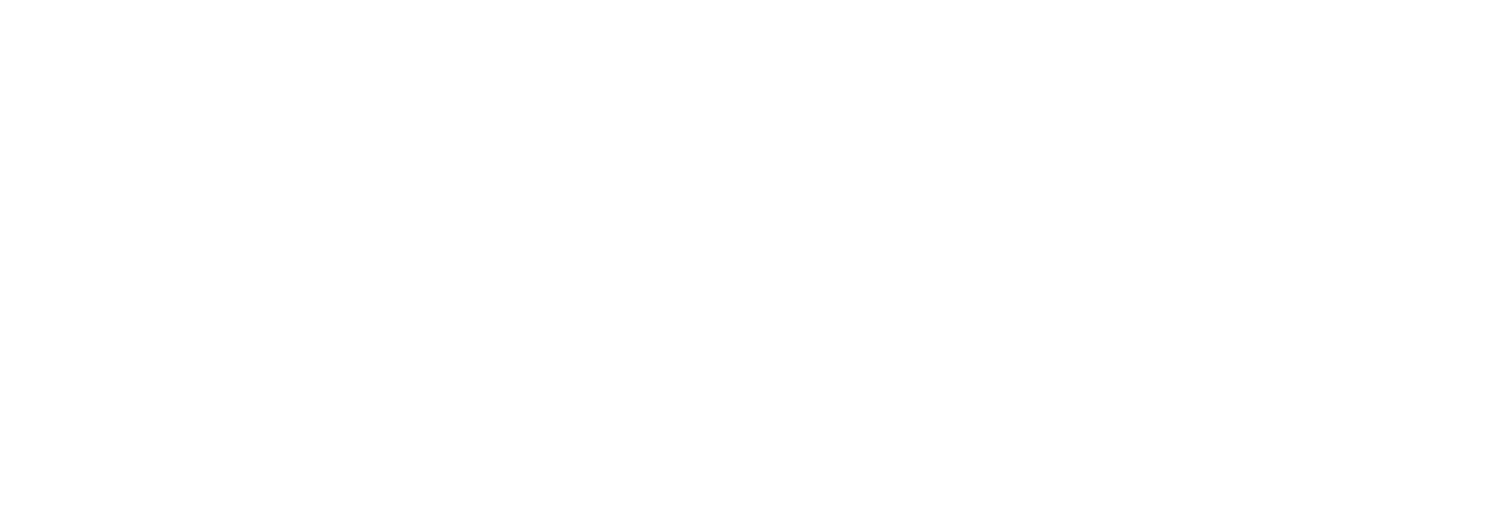
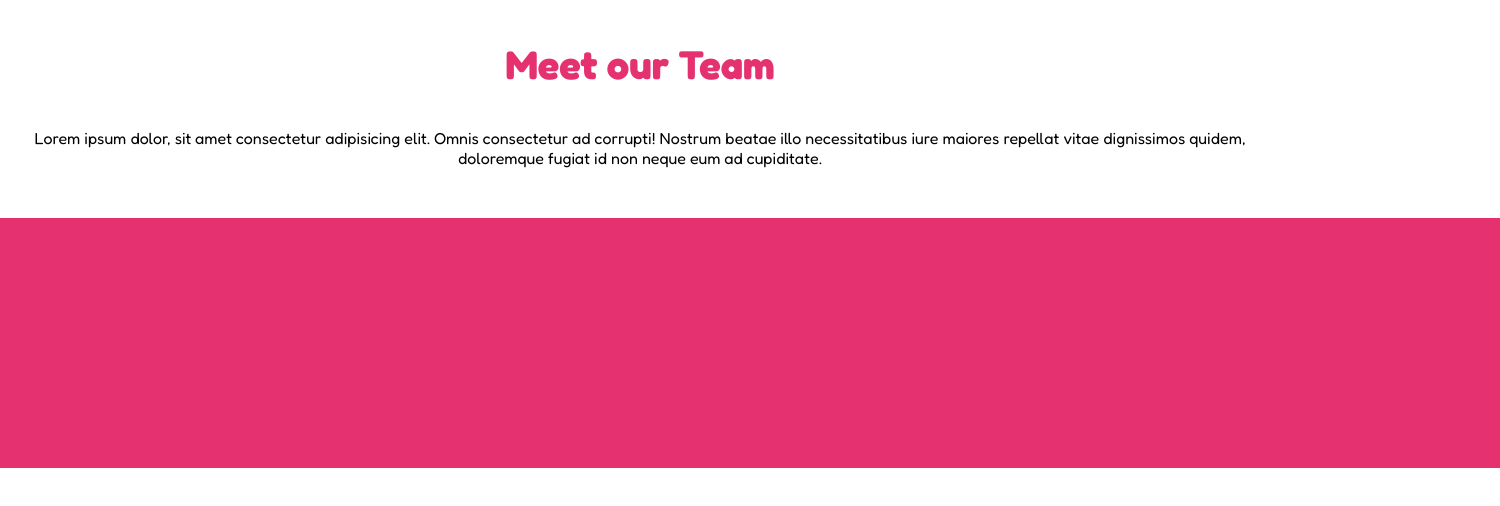
Before and after one commit to VincenzoTulimieri/js-our-team, a plain HTML site: page index.html in a window 1280 px wide. Shown: the whole page, 1500 px wide, since content can reach past the window. Drawn offline with Linux system fonts and the light colour scheme.

Commit message:
feat: fatto header e testo

```diff
--- a/css/style.css
+++ b/css/style.css
@@ -0,0 +1,46 @@
+*{
+    margin:0;
+    padding: 0;
+    box-sizing: border-box;
+}
+body{
+    font-family: "Fredoka", sans-serif;
+    font-optical-sizing: auto;
+}
+
+
+
+/* header */
+.intestazione{
+    padding: 40px;
+}
+.title{
+    color: #e53170;
+    text-align: center;
+    font-size: 5vh;
+}
+
+
+
+/* main */
+.container{
+    max-width: 1440px;
+    margin: 0 auto;
+    font-size: 2vh;
+    text-align: center;
+}
+.text{
+    margin-bottom: 50px;
+}
+
+
+
+
+
+
+
+.debug{
+    height: 250px;
+    width: 1500px;
+    background-color: #e53170;
+}
--- a/index.html
+++ b/index.html
@@ -4,12 +4,35 @@
     <meta charset="UTF-8">
     <meta name="viewport" content="width=device-width, initial-scale=1.0">
     <title>Il nostro Team</title>
+    <!-- google font -->
+    <link rel="preconnect" href="https://fonts.googleapis.com">
+    <link rel="preconnect" href="https://fonts.gstatic.com" crossorigin>
+    <link href="https://fonts.googleapis.com/css2?family=Fredoka:wght@300..700&display=swap" rel="stylesheet">
+    <!-- /google font -->
     <!-- foglio di stile -->
     <link rel="stylesheet" href="css/style.css">
-    <!-- foglio di stile -->
+    <!-- /foglio di stile -->
 </head>
 <body>
+    <header class="intestazione">
+        <h1 class="title">Meet our Team</h1>
+    </header>
+    <main>
+        <div class="container">
+            <p class="text">
+                Lorem ipsum dolor, sit amet consectetur adipisicing elit.
+                Omnis consectetur ad corrupti! Nostrum beatae illo necessitatibus iure maiores repellat vitae dignissimos quidem,
+                doloremque fugiat id non neque eum ad cupiditate.
+            </p>
+            <div class="row debug">
+                <div class="col"></div>
 
+            </div>
+
+
+
+        </div>
+    </main>
     <script src="js/script.js"></script>
 </body>
 </html>
```
